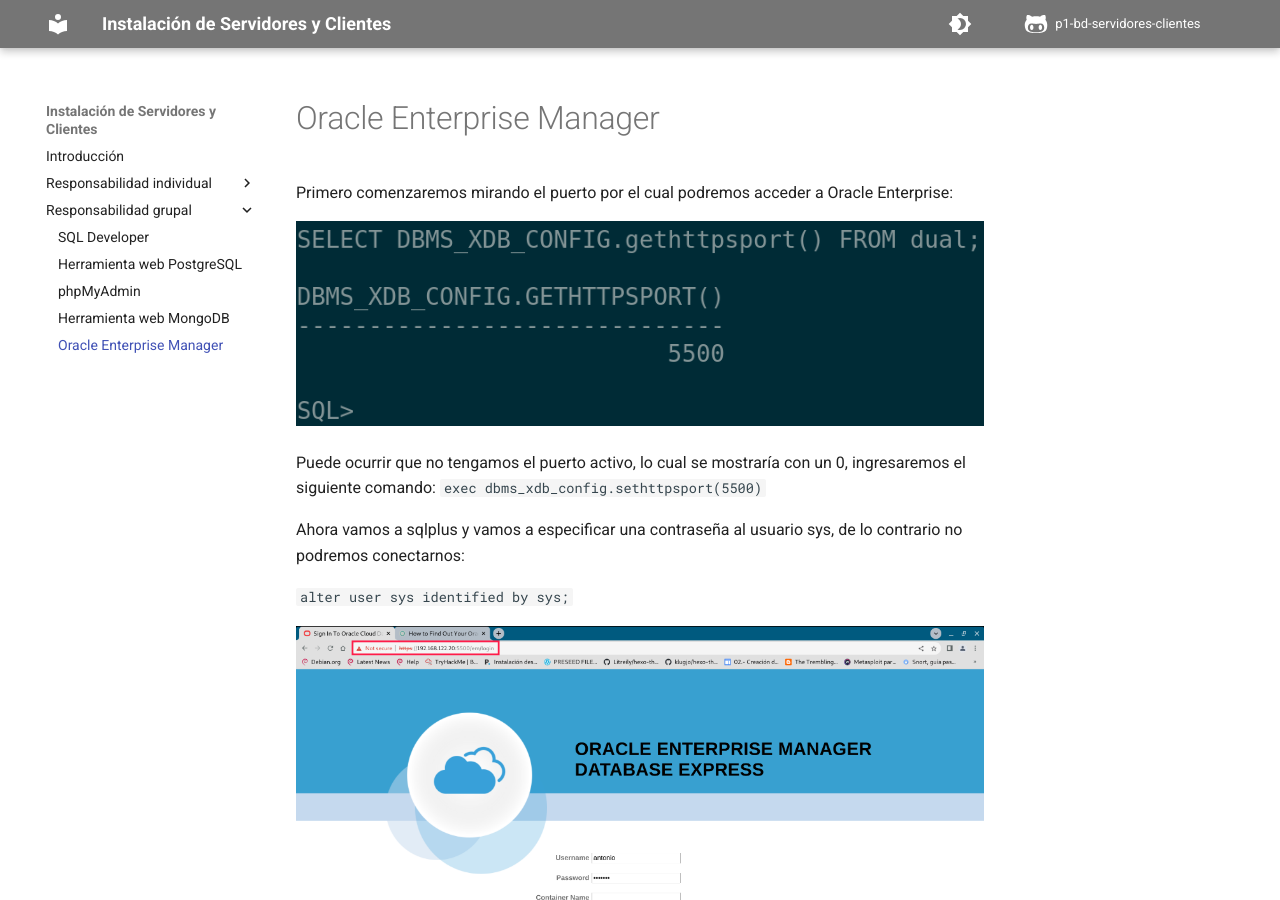
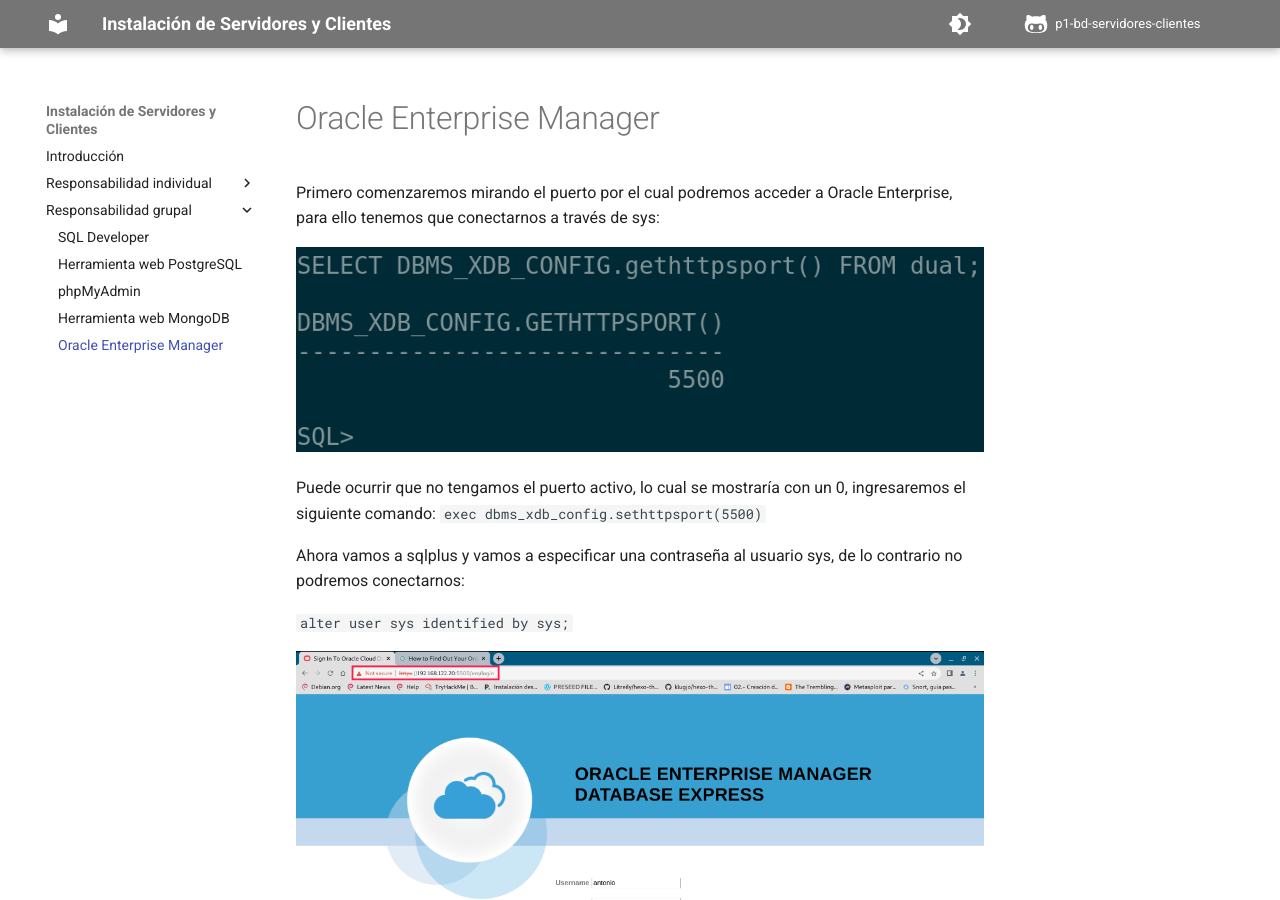
Before and after one commit to adriasir123/grupalesbdc, an MkDocs documentation site: the page built from docs/rg/oracle-enterprise-manager.md, in a window 1280 px wide and 900 px high. Built offline with MkDocs 1.6.1 and Material for MkDocs 9.7.7, drawn with Linux system fonts in a browser that asks for light colours; comment, search, counter and statistics services are not loaded; some of the changed text lies outside the part shown.

Commit message:
solución de quotes

```diff
--- a/docs/rg/oracle-enterprise-manager.md
+++ b/docs/rg/oracle-enterprise-manager.md
@@ -1,6 +1,6 @@
 # Oracle Enterprise Manager
 
-Primero comenzaremos mirando el puerto por el cual podremos acceder a Oracle Enterprise:
+Primero comenzaremos mirando el puerto por el cual podremos acceder a Oracle Enterprise, para ello tenemos que conectarnos a través de sys:
 
 ![oracle-ee](/img/alumno4/oracle-express-1.png)
 
@@ -19,3 +19,5 @@
 ![oracle-ee](/img/alumno4/oracle-express-3.png)
 
 Tenemos acceso a Oracle Enterprise y podremos ver todos los recursos que se están utilizando en el sistema.
+
+El enlace es en la red local con lo cual podemos acceder a Oracle enterprise desde cualquier web de nuestr área local.
```
Also changed, not shown: docs/ri/alumno4.md (+4 -2 lines).
